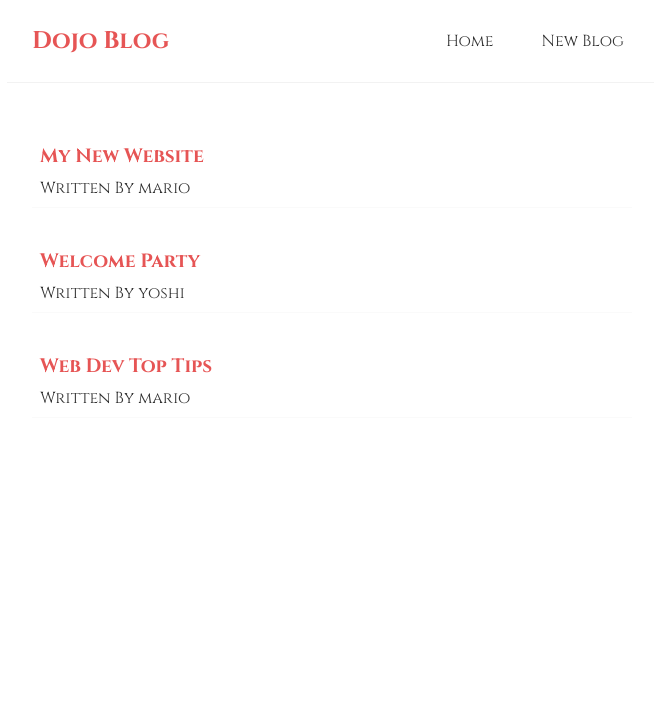
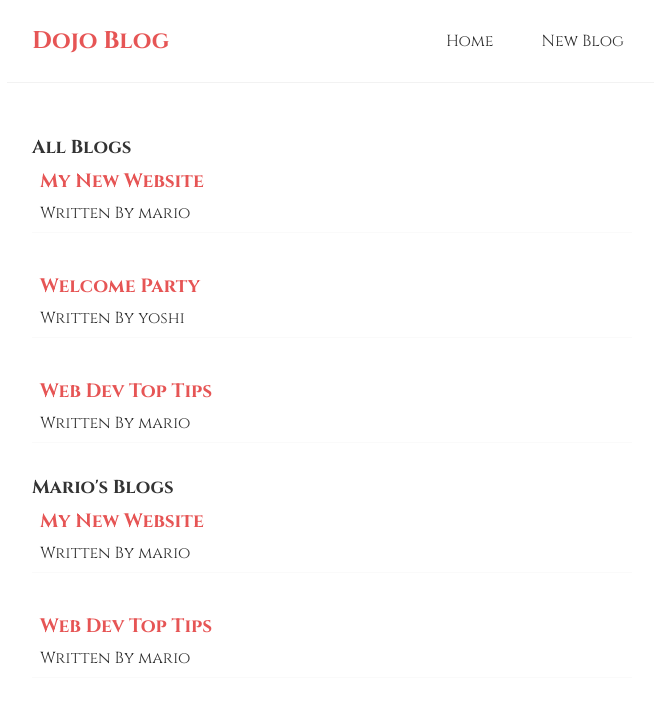
Before and after one commit to AriaPzki/Dojo, a React (Create React App) app: page / in a window 1280 px wide. Shown: the top 702 px of the page, without its empty margins (308-962 px from the left). Built offline with nearby package versions, Linux system fonts and the light colour scheme.

Commit message:
filter blogs

```diff
--- a/src/components/BlogList.js
+++ b/src/components/BlogList.js
@@ -1,6 +1,7 @@
 const BlogList = ({ blogs, title }) => {
   return (
     <div>
+      <h3>{title}</h3>
       {blogs.map((blog) => (
         <div className="blog-preview" key={blog.id}>
           <h2>{blog.title}</h2>
--- a/src/components/Home.js
+++ b/src/components/Home.js
@@ -20,6 +20,10 @@ const Home = () => {
   return (
     <div>
       <BlogList blogs={blogs} title="All Blogs" />
+      <BlogList
+        blogs={blogs.filter((blog) => blog.author == "mario")}
+        title="Mario's Blogs"
+      />
     </div>
   );
 };
```
